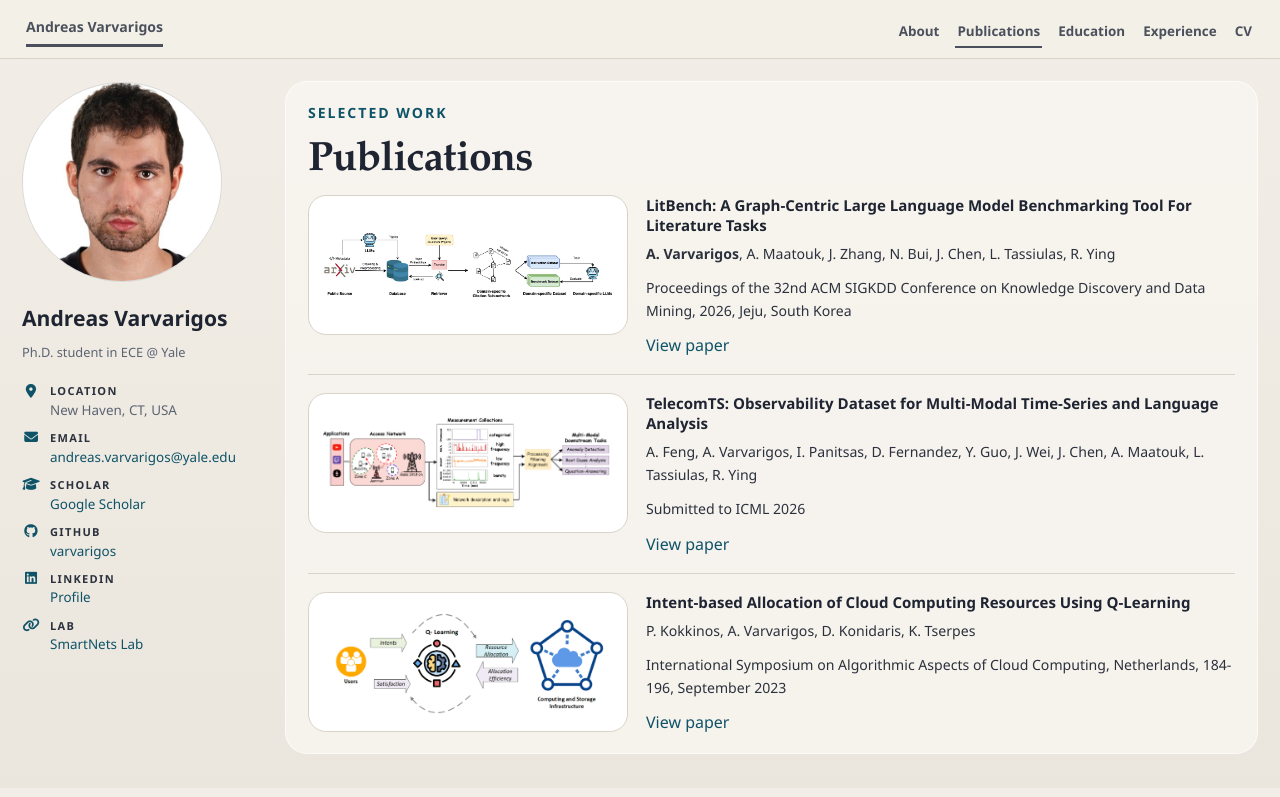
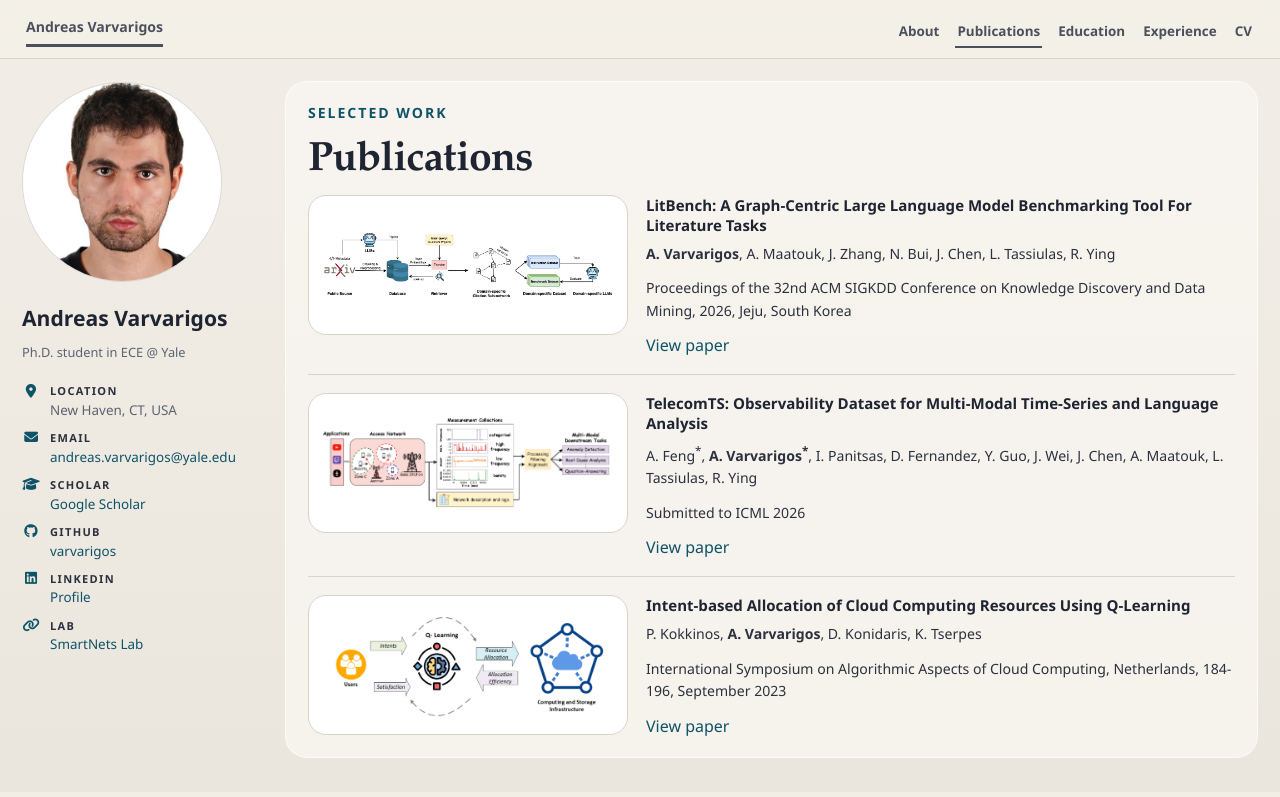
Before and after one commit to varvarigos/varvarigos.github.io, a Jekyll site: the page publications.html, which Jekyll copies as it is, in a window 1280 px wide. Shown: the top 797 px of the page. Built offline with Jekyll 4.4.1, drawn with Linux system fonts in a browser that asks for light colours.

```diff
--- a/publications.html
+++ b/publications.html
@@ -90,7 +90,7 @@
                         <img src="publications/telecomts/telecomts.png" alt="TelecomTS figure" class="publication-image">
                         <div>
                             <h3>TelecomTS: Observability Dataset for Multi-Modal Time-Series and Language Analysis</h3>
-                            <p>A. Feng, A. Varvarigos, I. Panitsas, D. Fernandez, Y. Guo, J. Wei, J. Chen, A. Maatouk, L. Tassiulas, R. Ying</p>
+                            <p>A. Feng<sup>*</sup>, <strong>A. Varvarigos<sup>*</sup></strong>, I. Panitsas, D. Fernandez, Y. Guo, J. Wei, J. Chen, A. Maatouk, L. Tassiulas, R. Ying</p>
                             <p>Submitted to ICML 2026</p>
                             <a href="https://arxiv.org/pdf/2510.06063" target="_blank" rel="noreferrer">View paper</a>
                         </div>
@@ -100,7 +100,7 @@
                         <img src="publications/intent_based_alloc/intent_based_alloc.png" alt="Intent-based allocation figure" class="publication-image">
                         <div>
                             <h3>Intent-based Allocation of Cloud Computing Resources Using Q-Learning</h3>
-                            <p>P. Kokkinos, A. Varvarigos, D. Konidaris, K. Tserpes</p>
+                            <p>P. Kokkinos, <strong>A. Varvarigos</strong>, D. Konidaris, K. Tserpes</p>
                             <p>International Symposium on Algorithmic Aspects of Cloud Computing, Netherlands, 184-196, September 2023</p>
                             <a href="https://dl.acm.org/doi/10.1007/978-3-031-49361-4_10" target="_blank" rel="noreferrer">View paper</a>
                         </div>
```
